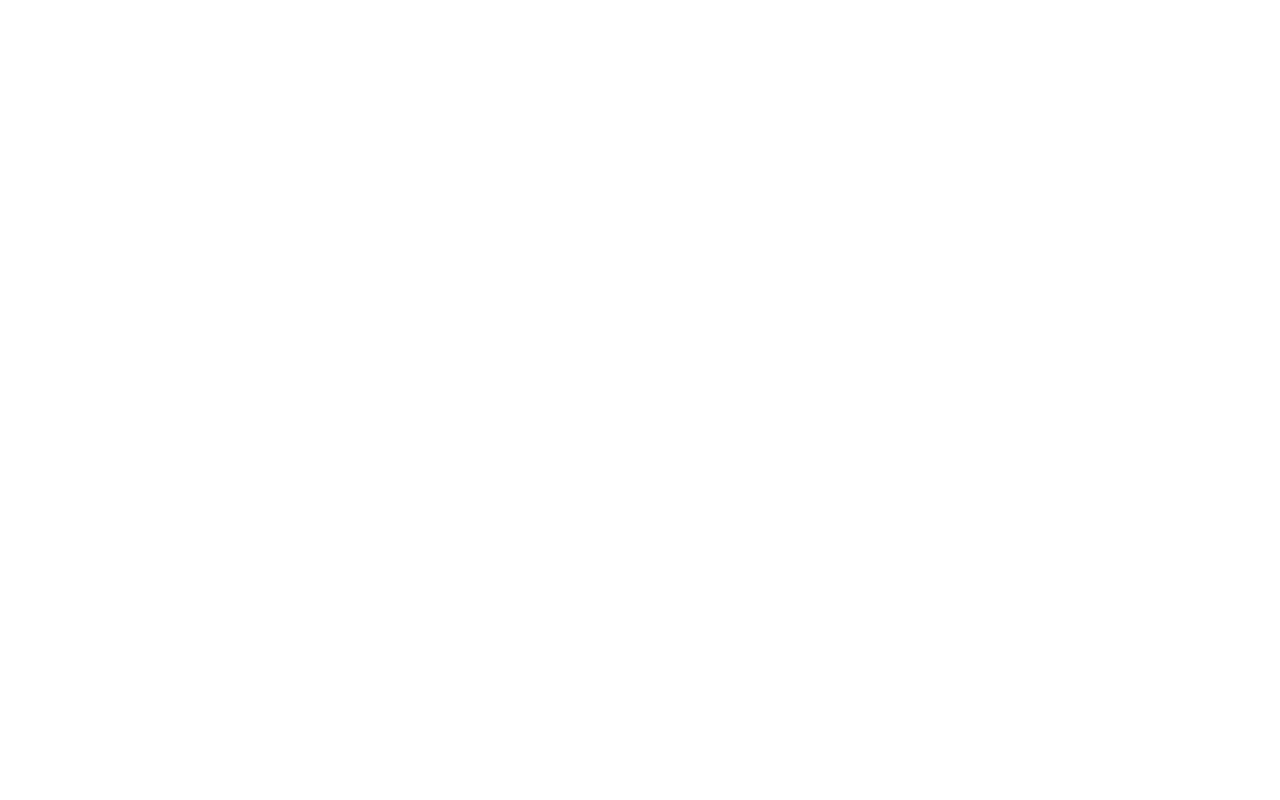
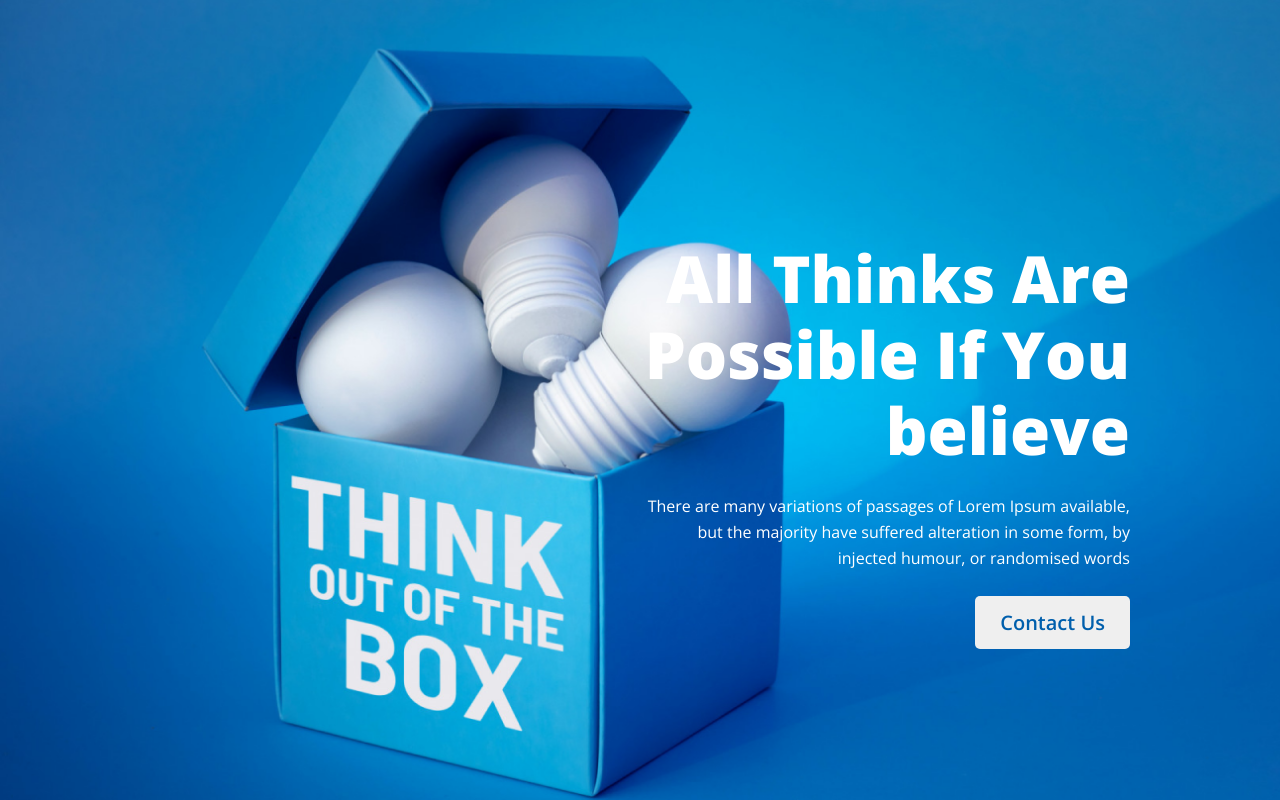
Before and after one commit to mahmudul-noman/new-year, a plain HTML site: page index.html in a window 1280 px wide. Drawn offline with nearby package versions, Linux system fonts and the light colour scheme.

Commit message:
Added Banner Section

```diff
--- a/index.html
+++ b/index.html
@@ -5,8 +5,29 @@
     <meta http-equiv="X-UA-Compatible" content="IE=edge">
     <meta name="viewport" content="width=device-width, initial-scale=1.0">
     <title>New Year Project</title>
+    <link rel="preconnect" href="https://fonts.googleapis.com"><link rel="preconnect" href="https://fonts.gstatic.com" crossorigin><link href="https://fonts.googleapis.com/css2?family=Open+Sans:wght@400;600;800&display=swap" rel="stylesheet">
+    <link rel="stylesheet" href="styles/style.css">
 </head>
 <body>
 
+    <!-- Headaer Area Start -->
+    <header class="header-area">
+        <div class="banner" style="background-image:url(images/banner/banner3.png)">
+            <div class="banner-text">
+                <h3 class="banner-title">All Thinks Are Possible If You believe</h3>
+                <p class="banner-description">There are many variations of passages of Lorem Ipsum available, but the majority have suffered alteration in some form, by injected humour, or randomised words</p>
+                <button class="btn-primary">Contact Us</button>
+            </div>
+        </div>
+    </header>
+    <!-- Headaer Area End -->
+
+    <!-- Main Area Start -->
+
+    <!-- Main Area End -->
+
+    <!-- Footer Area Start -->
+    <!-- Footer Area End -->
+
 </body>
 </html>
--- /dev/null
+++ b/styles/style.css
@@ -0,0 +1,41 @@
+*{
+    margin: 0;
+    font-family: 'Open Sans', sans-serif;
+}
+.btn-primary {
+    font-weight: 600;
+    font-size: 20px;
+    line-height: 23px;
+    color: #005FAC;
+    border: none;
+    border-radius: 5px;
+    padding: 15px 25px;
+}
+
+/* Banner Area CSS */
+.banner{
+    height: 100vh;
+    background-repeat: no-repeat;
+    background-size: cover;
+}
+.banner-text {
+    text-align: end;
+    width: 490px;
+    float: right;
+    margin-right: 150px;
+    margin-top: 240px;
+}
+.banner-title {
+    font-weight: 700;
+    font-size: 65px;
+    line-height: 76px;
+    color: #fff;
+}
+.banner-description {
+    font-weight: 400;
+    font-size: 16px;
+    line-height: 26px;
+    color: #ffffff;
+    margin-top: 25px;
+    margin-bottom: 25px;
+}
```
